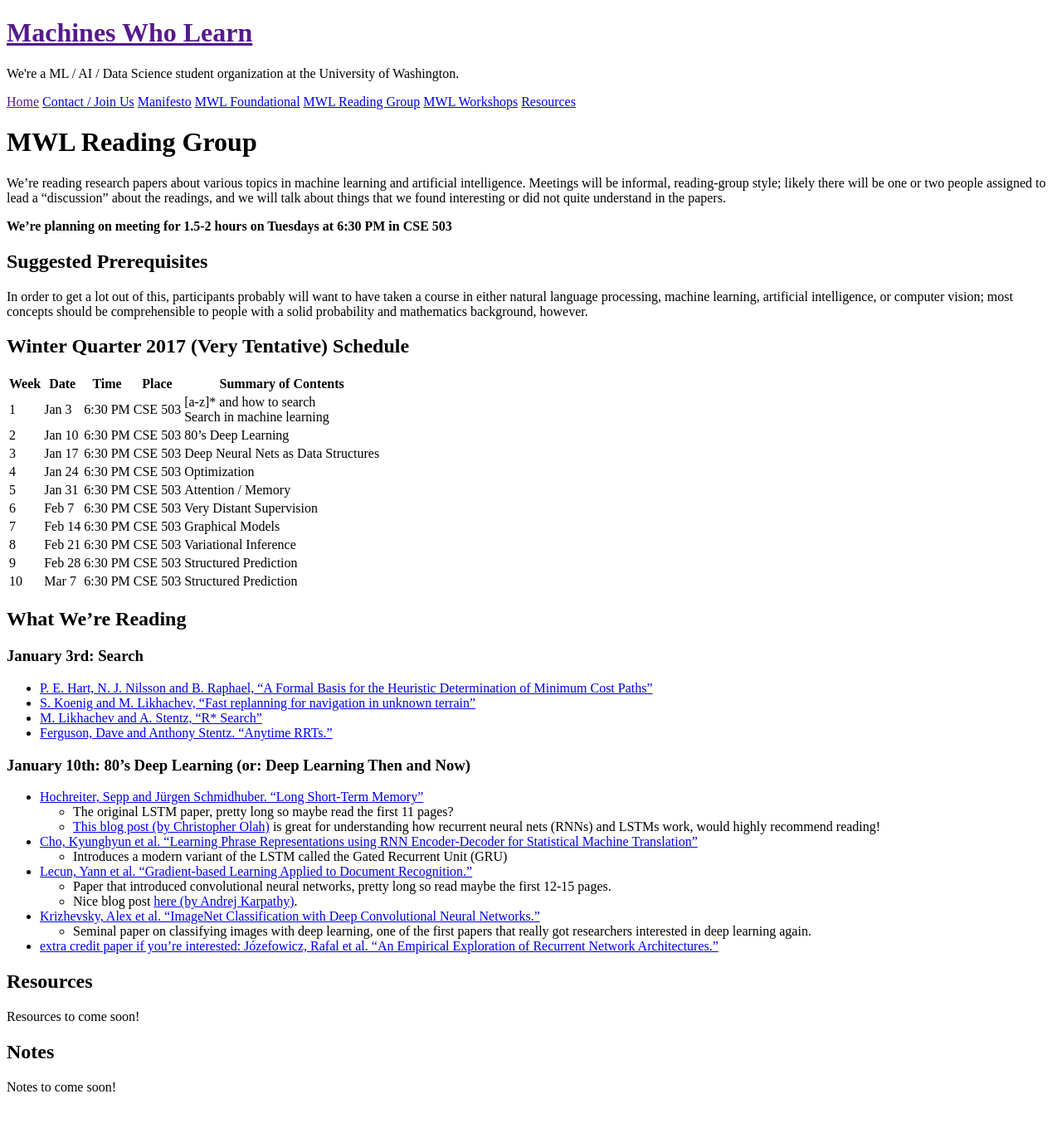
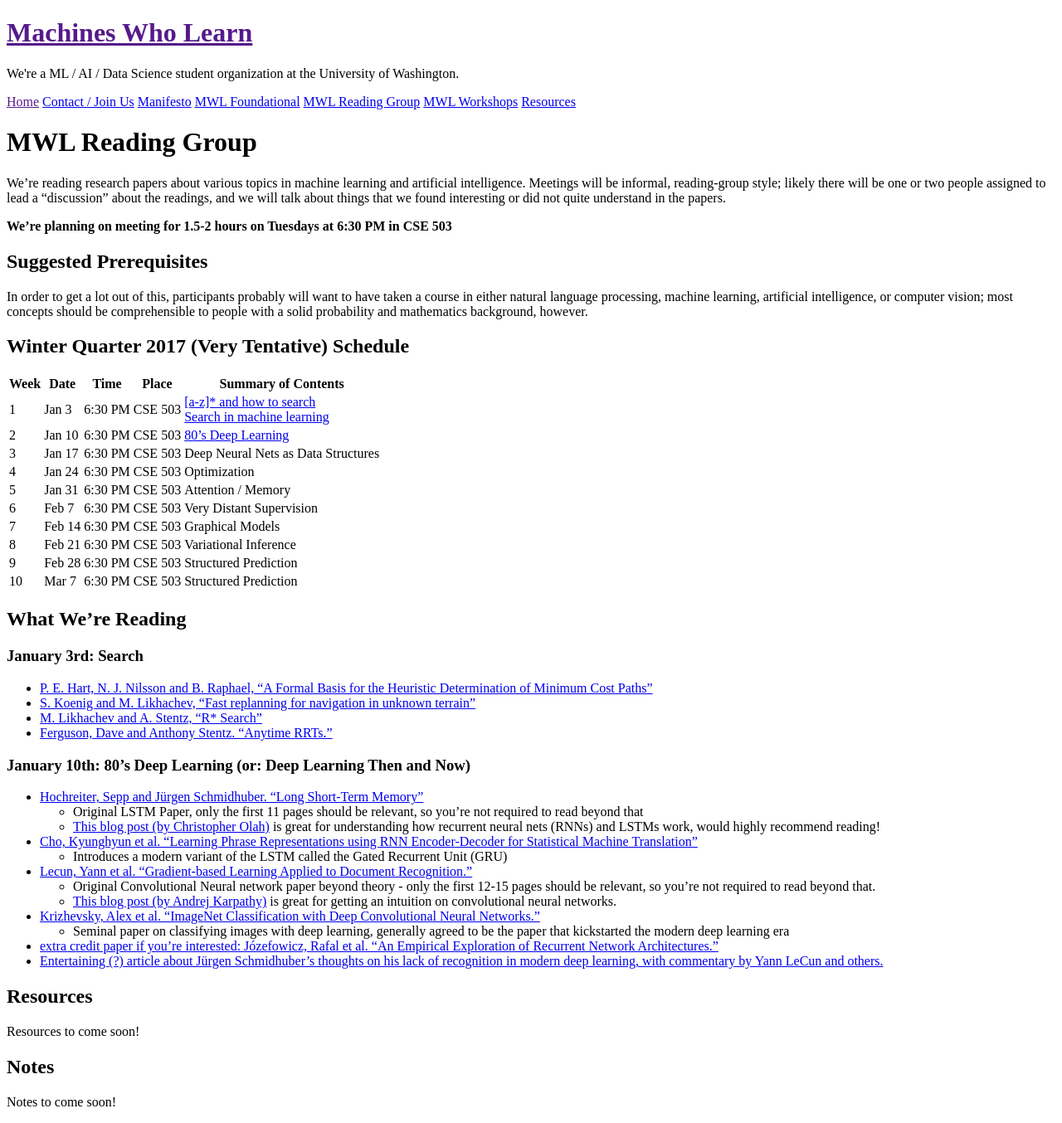
Before and after one commit to MachinesWhoLearn/machineswholearn.github.io, a Jekyll site: the page built from mwl_reading_group.md, in a window 1280 px wide. Shown: the whole page at 83% size. Built offline with Jekyll 4.4.1, drawn with Linux system fonts in a browser that asks for light colours.

Commit message:
reword some descriptions + add nyt article

```diff
--- a/mwl_reading_group.md
+++ b/mwl_reading_group.md
@@ -22,8 +22,8 @@ people with a solid probability and mathematics background, however.
 
 | Week | Date | Time | Place | Summary of Contents |
 |------|------|------|-------|-----------------------------------------------------|
-| 1 | Jan 3 | 6:30 PM | CSE 503 | [a-z]* and how to search<br>Search in machine learning |
-| 2 | Jan 10 | 6:30 PM | CSE 503 | 80's Deep Learning |
+| 1 | Jan 3 | 6:30 PM | CSE 503 | [[a-z]* and how to search<br>Search in machine learning](#january-3rd-search) |
+| 2 | Jan 10 | 6:30 PM | CSE 503 | [80's Deep Learning](#january-10th-80s-deep-learning-or-deep-learning-then-and-now) |
 | 3 | Jan 17 | 6:30 PM | CSE 503 | Deep Neural Nets as Data Structures |
 | 4 | Jan 24 | 6:30 PM | CSE 503 | Optimization |
 | 5 | Jan 31 | 6:30 PM | CSE 503 | Attention / Memory |
@@ -43,16 +43,25 @@ people with a solid probability and mathematics background, however.
 
 ### January 10th: 80's Deep Learning (or: Deep Learning Then and Now)
   - [Hochreiter, Sepp and Jürgen Schmidhuber. "Long Short-Term Memory"](https://pdfs.semanticscholar.org/744d/cb85b8a36a7cf6b382ba100965de717ebe91.pdf)
-    - The original LSTM paper, pretty long so maybe read the first 11 pages?
-    - [This blog post (by Christopher Olah)](http://colah.github.io/posts/2015-08-Understanding-LSTMs/) is great for understanding how recurrent neural nets (RNNs) and LSTMs work, would highly recommend reading!
+    - Original LSTM Paper, only the first 11 pages should be relevant, so you're
+      not required to read beyond that
+    - [This blog post (by Christopher Olah)](http://colah.github.io/posts/2015-08-Understanding-LSTMs/)
+      is great for understanding how recurrent neural nets (RNNs) and LSTMs
+      work, would highly recommend reading!
   - [Cho, Kyunghyun et al. "Learning Phrase Representations using RNN Encoder-Decoder for Statistical Machine Translation"](https://pdfs.semanticscholar.org/e2ce/a79e832e0fe999efba16fd621f84cd322371.pdf)
-    - Introduces a modern variant of the LSTM called the Gated Recurrent Unit (GRU)
+    - Introduces a modern variant of the LSTM called the Gated Recurrent Unit
+      (GRU)
   - [Lecun, Yann et al. "Gradient-based Learning Applied to Document Recognition."](https://pdfs.semanticscholar.org/d1cf/aea6c9b1d42aa823137bb33cea3d01c6536e.pdf)
-    - Paper that introduced convolutional neural networks, pretty long so read maybe the first 12-15 pages.
-    - Nice blog post [here (by Andrej Karpathy)](http://karpathy.github.io/2015/10/25/selfie/).
+    - Original Convolutional Neural network paper beyond theory - only the first
+      12-15 pages should be relevant, so you're not required to read beyond
+      that.
+    - [This blog post (by Andrej Karpathy)](http://karpathy.github.io/2015/10/25/selfie/)
+      is great for getting an intuition on convolutional neural networks.
   - [Krizhevsky, Alex et al. "ImageNet Classification with Deep Convolutional Neural Networks."](https://pdfs.semanticscholar.org/2315/fc6c2c0c4abd2443e26a26e7bb86df8e24cc.pdf)
-    - Seminal paper on classifying images with deep learning, one of the first papers that really got researchers interested in deep learning again.
+    - Seminal paper on classifying images with deep learning, generally agreed
+      to be the paper that kickstarted the modern deep learning era
   - [extra credit paper if you're interested: Józefowicz, Rafal et al. "An Empirical Exploration of Recurrent Network Architectures."](https://pdfs.semanticscholar.org/324f/c9c732116fa81624faad07524039f193cede.pdf)
+  - [Entertaining (?) article about Jürgen Schmidhuber's thoughts on his lack of recognition in modern deep learning, with commentary by Yann LeCun and others.](http://www.nytimes.com/2016/11/27/technology/artificial-intelligence-pioneer-jurgen-schmidhuber-overlooked.html)
 
 
 ## Resources
```
